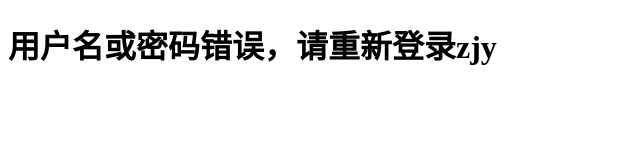
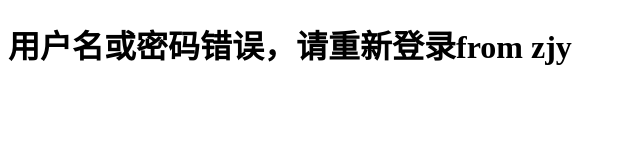
Before and after one commit to Hygge885/javaweb0001, a plain HTML site: page web/error.html in a window 1280 px wide. Shown: the whole page, without its empty margins (0-640 px from the left). Drawn offline with Linux system fonts and the light colour scheme.

Commit message:
zjy提交01

```diff
--- a/web/error.html
+++ b/web/error.html
@@ -5,6 +5,6 @@
     <title>登录失败</title>
 </head>
 <body>
-<h1>用户名或密码错误，请重新登录zjy</h1>
+<h1>用户名或密码错误，请重新登录from zjy</h1>
 </body>
 </html>
```
